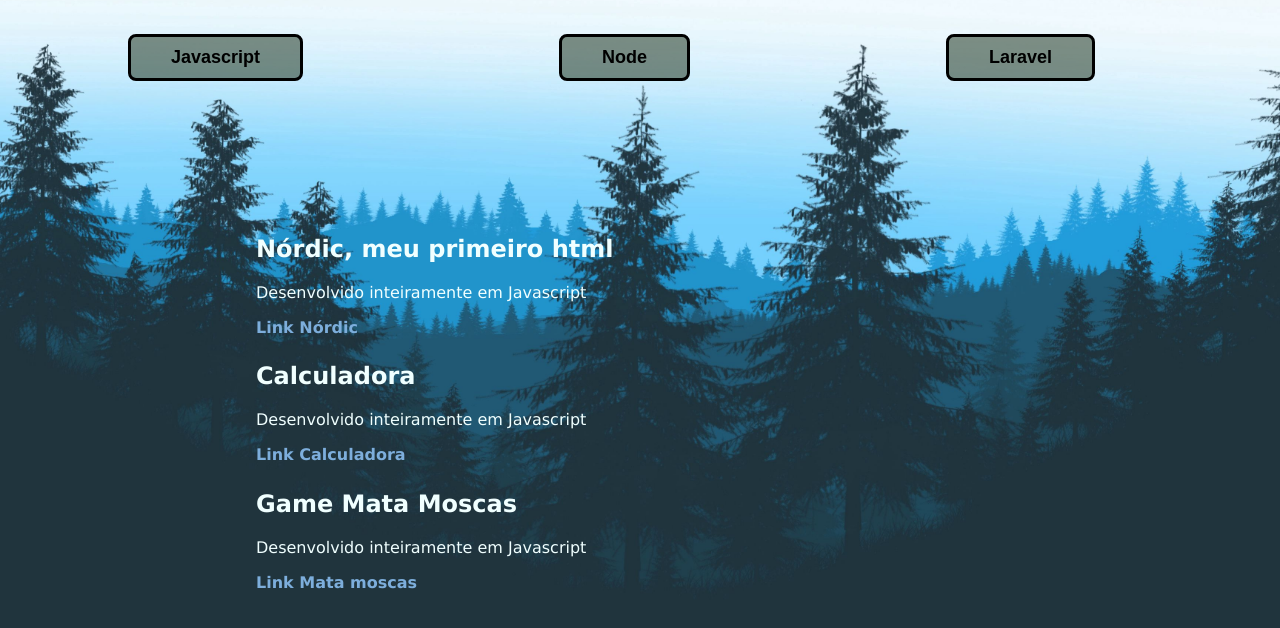
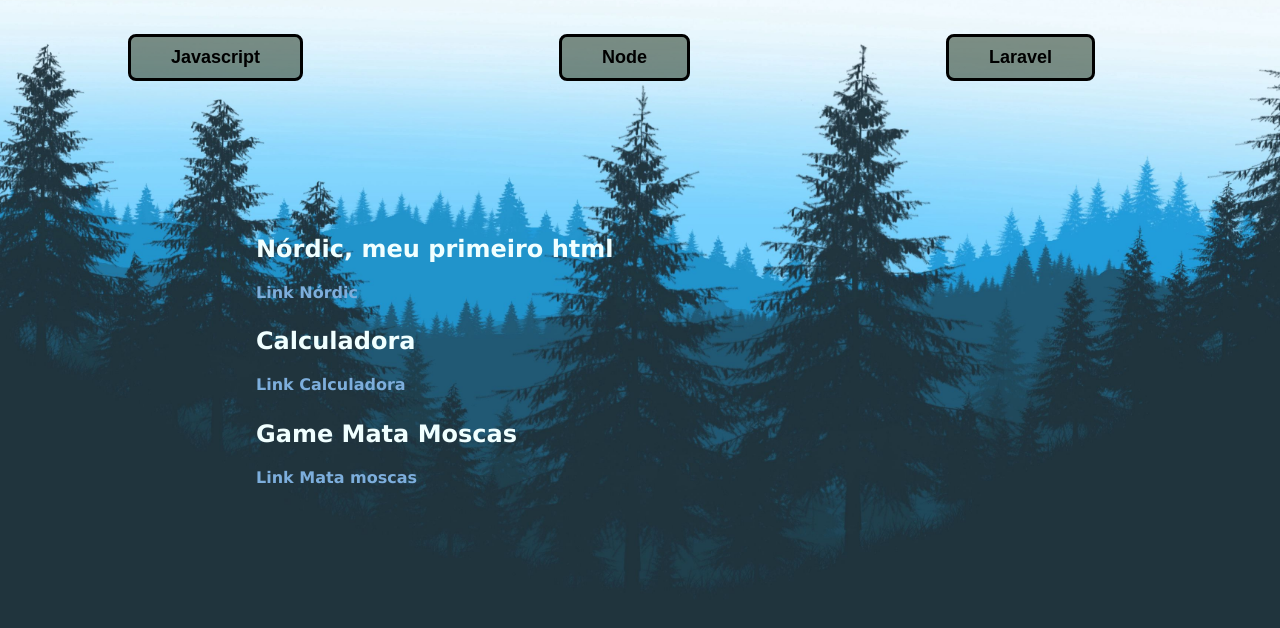
Before and after one commit to joohnyfranzen/Jonathan-Portfolio, a plain HTML site: page projects.html in a window 1280 px wide. Shown: the part 94-722 px from the top of the page. Drawn offline with nearby package versions, Linux system fonts and the light colour scheme; a web font is replaced by a local one.

Commit message:
att, project

```diff
--- a/projects.html
+++ b/projects.html
@@ -38,17 +38,14 @@
             <div class="onbutton"  id="Javascript">
                 <div class="eachProject">
                     <h2>Nórdic, meu primeiro html</h2>
-                    <p>Desenvolvido inteiramente em Javascript</p>
                     <p><a href="https://joohnyfranzen.github.io/All-the-Storys-About/" target="_blank" rel="noopener noreferrer">Link Nórdic</a></p>
                 </div>
                 <div class="eachProject">
                     <h2>Calculadora</h2>
-                    <p>Desenvolvido inteiramente em Javascript</p>
                     <p><a href="https://joohnyfranzen.github.io/Calculator-JS/" target="_blank" rel="noopener noreferrer">Link Calculadora</a></p>
                 </div>
                 <div class="eachProject">
                     <h2>Game Mata Moscas</h2>
-                    <p>Desenvolvido inteiramente em Javascript</p>
                     <p><a href="https://joohnyfranzen.github.io/Js-Game-MataMosca/" target="_blank" rel="noopener noreferrer">Link Mata moscas</a></p>
                 </div>
             </div>
```
